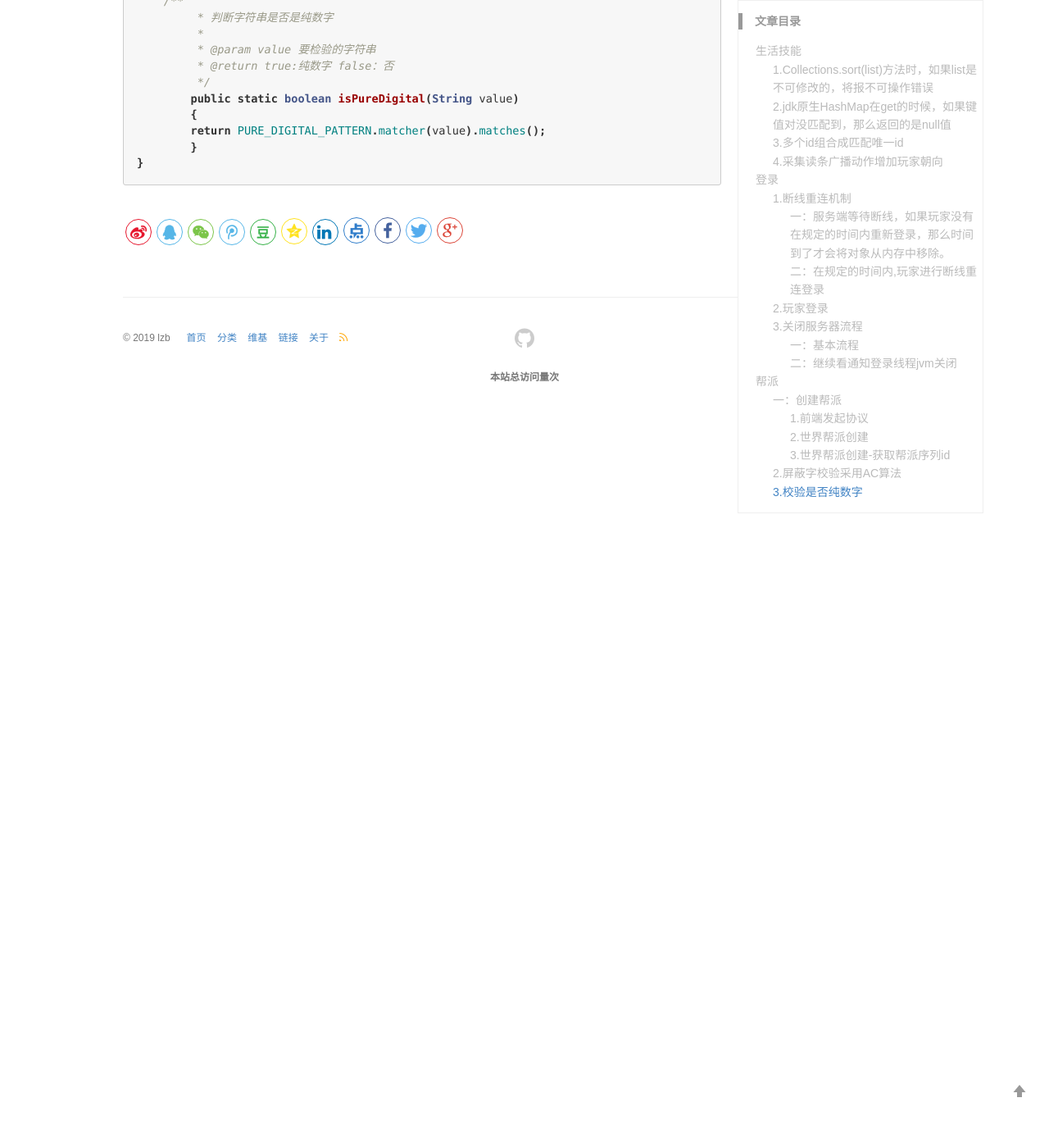
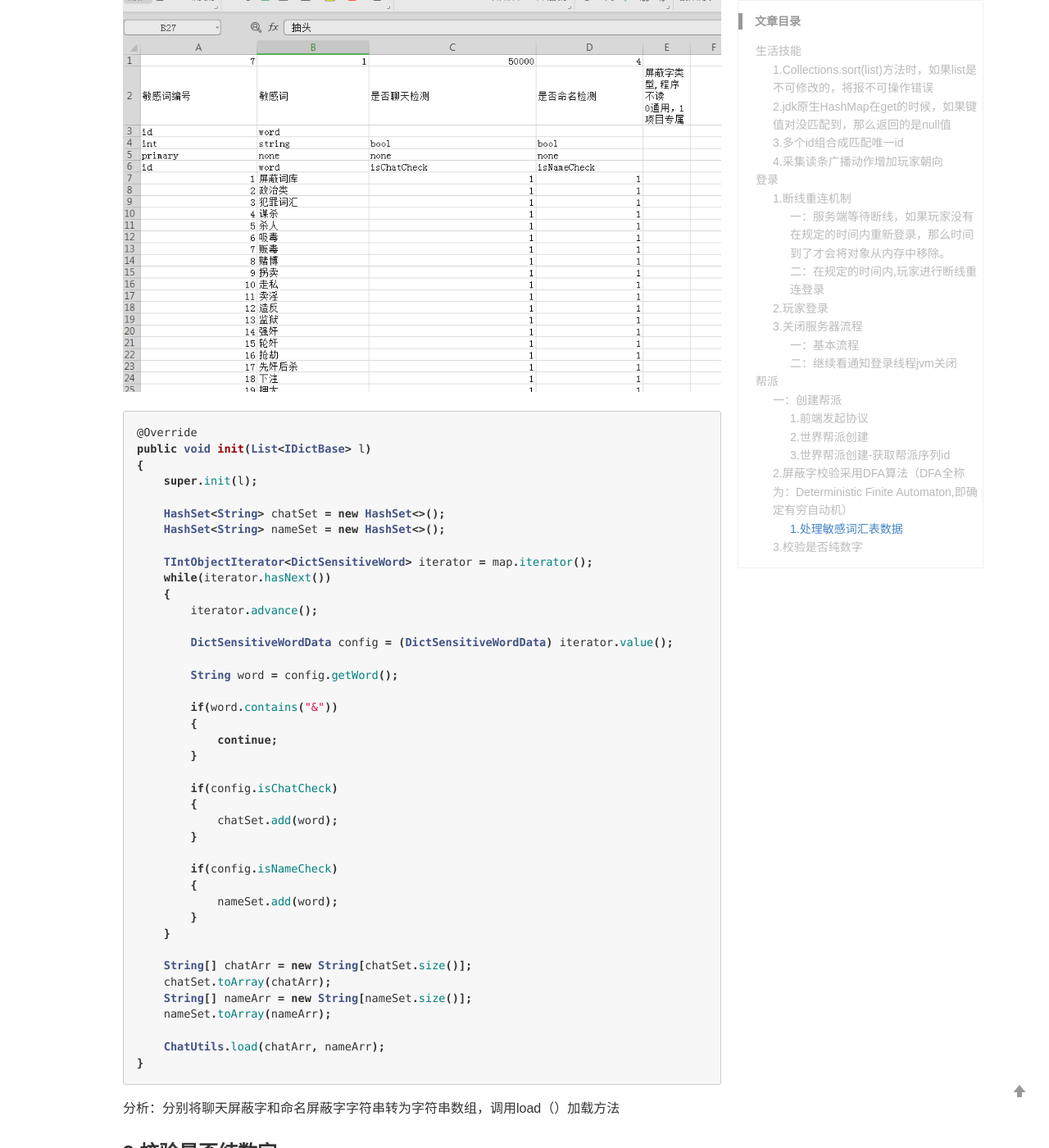
Before and after one commit to lizb0907/lizb0907.github.io, a Jekyll site: the page built from _posts/mmo-game/2018-08-09-Game.md, in a window 1280 px wide and 1400 px high, scrolled down 24112 px. Shown: the whole window at 82% size. Built offline with Jekyll 4.4.1, drawn with Linux system fonts in a browser that asks for light colours; comment, search, counter and statistics services are not loaded; some of the changed text lies outside the part shown.

Commit message:
update mmo game

````diff
--- a/_posts/mmo-game/2018-08-09-Game.md
+++ b/_posts/mmo-game/2018-08-09-Game.md
@@ -1110,7 +1110,57 @@ public void guildCreate(long actorID, String name, String notice, int label, int
 #### 3.世界帮派创建-获取帮派序列id
 
 
-### 2.屏蔽字校验采用AC算法
+### 2.屏蔽字校验采用DFA算法（DFA全称为：Deterministic Finite Automaton,即确定有穷自动机）
+
+#### 1.处理敏感词汇表数据
+
+![](/images/posts/mmo_game/2.png)
+
+```java
+@Override
+public void init(List<IDictBase> l)
+{
+    super.init(l);
+
+    HashSet<String> chatSet = new HashSet<>();
+    HashSet<String> nameSet = new HashSet<>();
+
+    TIntObjectIterator<DictSensitiveWord> iterator = map.iterator();
+    while(iterator.hasNext())
+    {
+        iterator.advance();
+
+        DictSensitiveWordData config = (DictSensitiveWordData) iterator.value();
+
+        String word = config.getWord();
+
+        if(word.contains("&"))
+        {
+            continue;
+        }
+
+        if(config.isChatCheck)
+        {
+            chatSet.add(word);
+        }
+
+        if(config.isNameCheck)
+        {
+            nameSet.add(word);
+        }
+    }
+
+    String[] chatArr = new String[chatSet.size()];
+    chatSet.toArray(chatArr);
+    String[] nameArr = new String[nameSet.size()];
+    nameSet.toArray(nameArr);
+
+    ChatUtils.load(chatArr, nameArr);
+}
+```
+分析：分别将聊天屏蔽字和命名屏蔽字字符串转为字符串数组，调用load（）加载方法
+
+
 
 ### 3.校验是否纯数字
 
````
Also changed, not shown: images/posts/mmo_game/2.png (added).
